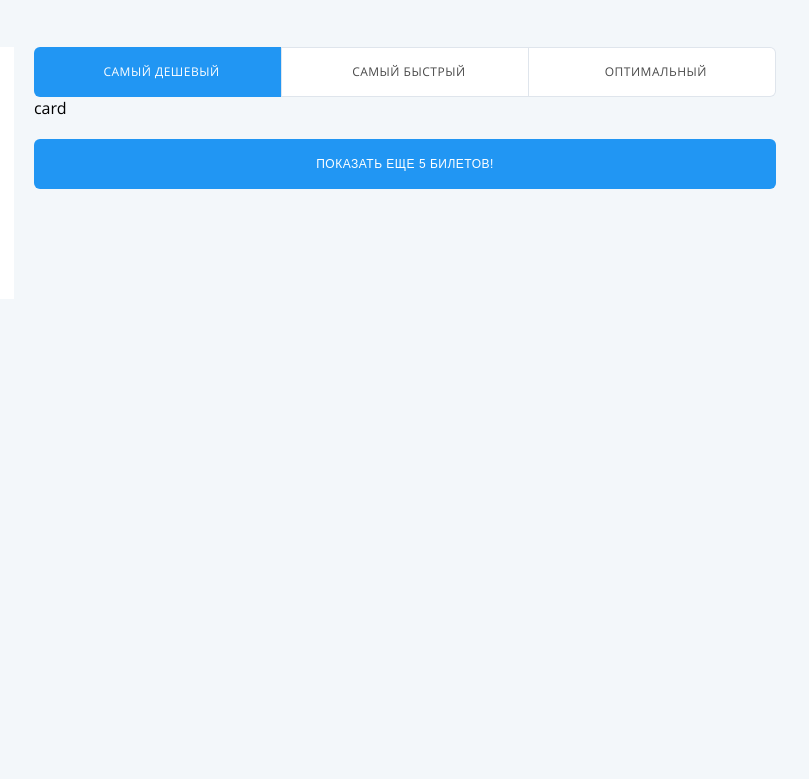
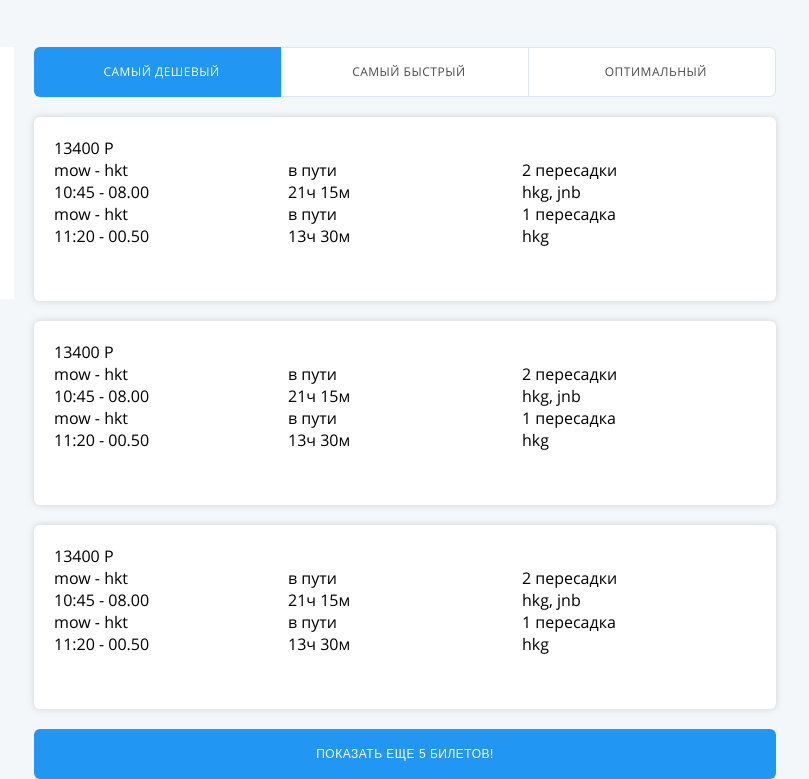
Before and after one commit to tpodkur/Aviasales, a React app: page / in a window 1280 px wide. Shown: the part 147-926 px from the top of the page, without its empty margins (404-1213 px from the left). Before the commit the page ends 800 px from the top, so only its background shows below. Built offline with nearby package versions, Linux system fonts and the light colour scheme.

Commit message:
add content to ticket card

```diff
--- a/src/components/app/app.scss
+++ b/src/components/app/app.scss
@@ -4,8 +4,8 @@
   box-sizing: border-box;
 }
 
-ul[class],
-ol[class] {
+ul,
+ol {
   padding: 0;
   list-style: none;
 }
--- a/src/components/card/card.js
+++ b/src/components/card/card.js
@@ -1,7 +1,48 @@
 import React from 'react';
 
+import classes from './card.module.scss';
+
 const Card = () => {
-  return <div className="card">card</div>;
+  return (
+    <div className={classes.card}>
+      <div className={classes.card__header}>
+        <div className={classes.card__price}>13400 Р</div>
+        <div className={classes.card__company}></div>
+      </div>
+      <div className={classes.card__details}>
+        <div className={`${classes.card__column} ${classes.column}`}>
+          <div className={classes.column__info}>
+            <p className={classes.column__field}>mow - hkt</p>
+            <p className={classes.column__value}>10:45 - 08.00</p>
+          </div>
+          <div className={classes.column__info}>
+            <p className={classes.column__field}>mow - hkt</p>
+            <p className={classes.column__value}>11:20 - 00.50</p>
+          </div>
+        </div>
+        <div className={`${classes.card__column} ${classes.column}`}>
+          <div className={classes.column__info}>
+            <p className={classes.column__field}>в пути</p>
+            <p className={classes.column__value}>21ч 15м</p>
+          </div>
+          <div className={classes.column__info}>
+            <p className={classes.column__field}>в пути</p>
+            <p className={classes.column__value}>13ч 30м</p>
+          </div>
+        </div>
+        <div className={`${classes.card__column} ${classes.column}`}>
+          <div className={classes.column__info}>
+            <p className={classes.column__field}>2 пересадки</p>
+            <p className={classes.column__value}>hkg, jnb</p>
+          </div>
+          <div className={classes.column__info}>
+            <p className={classes.column__field}>1 пересадка</p>
+            <p className={classes.column__value}>hkg</p>
+          </div>
+        </div>
+      </div>
+    </div>
+  );
 };
 
 export default Card;
--- a/src/components/card/card.module.scss
+++ b/src/components/card/card.module.scss
@@ -1,2 +1,43 @@
 .card {
+  height: 184px;
+  padding: 20px;
+  background-color: white;
+  border-radius: 6px;
+  box-shadow: 0 0 6px 0 rgba(186, 191, 193, 0.66);
+
+  &__header {
+    display: flex;
+    justify-content: space-between;
+  }
+
+  &__price {
+
+  }
+
+  &__company {
+
+  }
+
+  &__details {
+    display: flex;
+  }
+
+  &__column {
+    flex-basis: 35%;
+  }
 }
+
+.column {
+
+  &__info {
+
+  }
+
+  &__field {
+
+  }
+
+  &__value {
+
+  }
+}
--- a/src/components/cards-list/cards-list.js
+++ b/src/components/cards-list/cards-list.js
@@ -6,8 +6,14 @@ import classes from './cards-list.module.scss';
 
 const CardsList = () => {
   return (
-    <ul className={classes['cards-list']}>
-      <li>
+    <ul className={classes.list}>
+      <li className={classes.list__item}>
+        <Card />
+      </li>
+      <li className={classes.list__item}>
+        <Card />
+      </li>
+      <li className={classes.list__item}>
         <Card />
       </li>
     </ul>
--- a/src/components/cards-list/cards-list.module.scss
+++ b/src/components/cards-list/cards-list.module.scss
@@ -1,2 +1,9 @@
-.cards-list {
+.list {
+  margin-top: 20px;
+
+  &__item {
+    &:not(:first-child) {
+      margin-top: 20px;
+    }
+  }
 }
```
